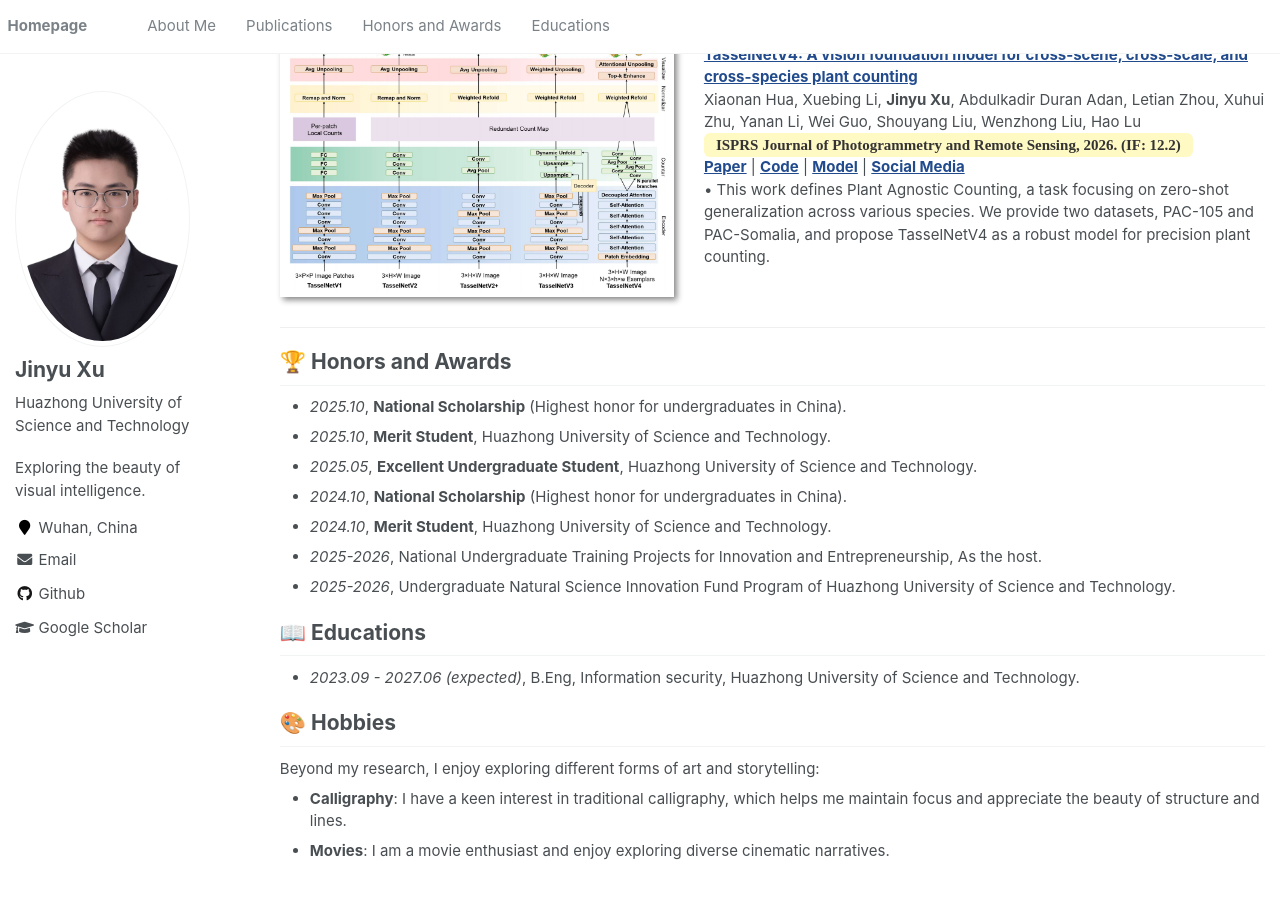
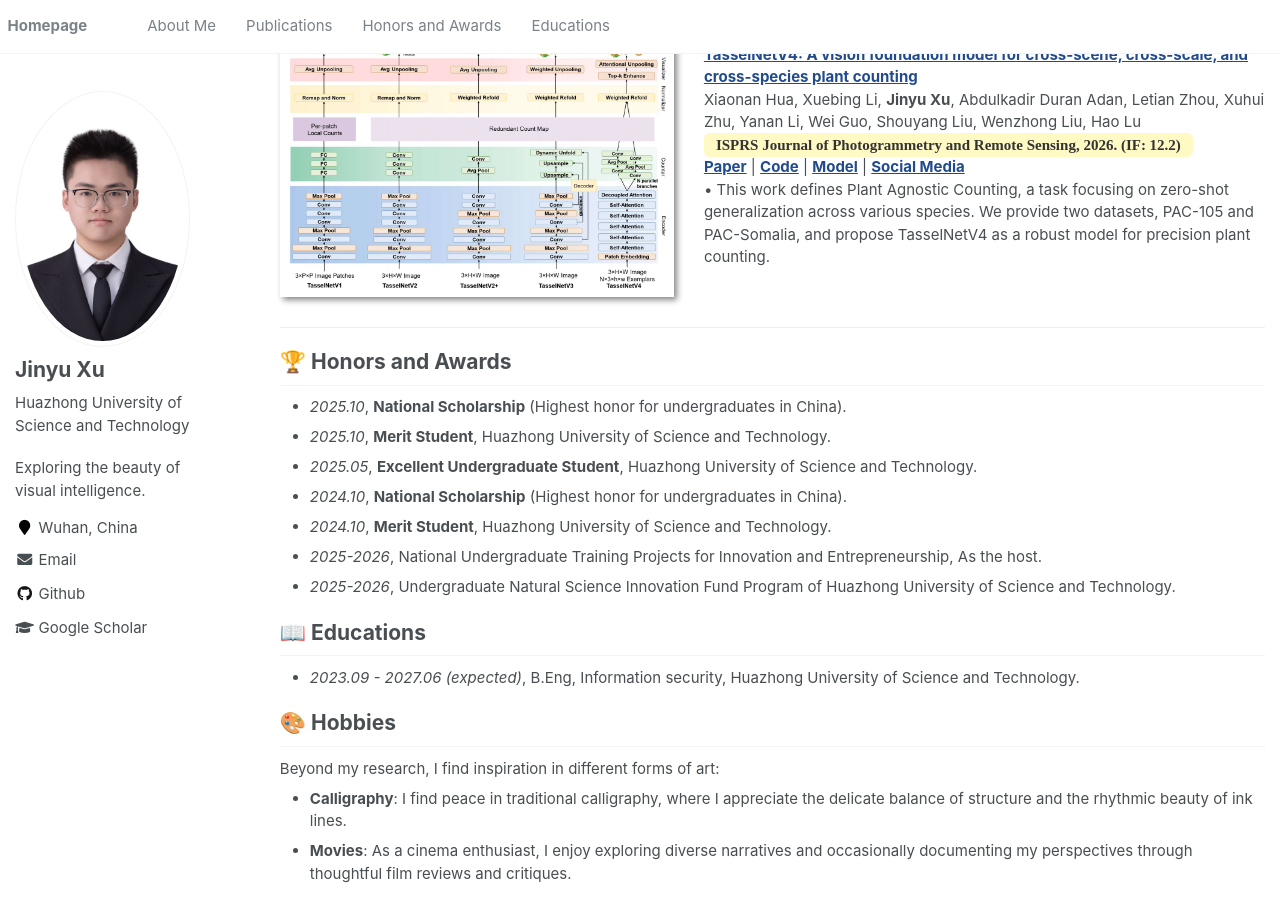
Before and after one commit to xu-jinyu/xu-jinyu.github.io, a Jekyll site: the page built from _pages/about.md, in a window 1280 px wide and 900 px high, scrolled down 812 px. Built offline with Jekyll 4.4.1, drawn with Linux system fonts in a browser that asks for light colours; before the commit the page ends 1690 px from its top, so only the background shows below that.

Commit message:
Update hobbies

```diff
--- a/_config.yml
+++ b/_config.yml
@@ -9,7 +9,7 @@
 title                    : "Jinyu Xu"
 description              : "Exploring the beauty of visual intelligence."
 repository               : "xu-jinyu/xu-jinyu.github.io"
-google_scholar_stats_use_cdn : true
+# google_scholar_stats_use_cdn : true
 
 # google analytics
 google_analytics_id      : "G-G63NN1K5MH"
--- a/_includes/scripts.html
+++ b/_includes/scripts.html
@@ -1,4 +1,4 @@
 <script src="assets/js/main.min.js"></script>
 
 {% include analytics.html %}
-{% include fetch_google_scholar_stats.html %}
+<!-- {% include fetch_google_scholar_stats.html %} -->
--- a/_pages/about.md
+++ b/_pages/about.md
@@ -8,12 +8,12 @@ redirect_from:
   - /about.html
 ---
 
-{% if site.google_scholar_stats_use_cdn %}
+<!-- {% if site.google_scholar_stats_use_cdn %}
 {% assign gsDataBaseUrl = "https://cdn.jsdelivr.net/gh/" | append: site.repository | append: "@" %}
 {% else %}
 {% assign gsDataBaseUrl = "https://raw.githubusercontent.com/" | append: site.repository | append: "/" %}
 {% endif %}
-{% assign url = gsDataBaseUrl | append: "google-scholar-stats/gs_data_shieldsio.json" %}
+{% assign url = gsDataBaseUrl | append: "google-scholar-stats/gs_data_shieldsio.json" %} -->
 
 <span class='anchor' id='about-me'></span>
 
@@ -81,9 +81,9 @@ Xiaonan Hua, Xuebing Li, **Jinyu Xu**, Abdulkadir Duran Adan, Letian Zhou, Xuhui
 
 
 # 🎨 Hobbies
-Beyond my research, I enjoy exploring different forms of art and storytelling:
-- **Calligraphy**: I have a keen interest in traditional calligraphy, which helps me maintain focus and appreciate the beauty of structure and lines.
-- **Movies**: I am a movie enthusiast and enjoy exploring diverse cinematic narratives.
+Beyond my research, I find inspiration in different forms of art:
+- **Calligraphy**: I find peace in traditional calligraphy, where I appreciate the delicate balance of structure and the rhythmic beauty of ink lines.
+- **Movies**: As a cinema enthusiast, I enjoy exploring diverse narratives and occasionally documenting my perspectives through thoughtful film reviews and critiques.
 
 
 <!-- # 💬 Invited Talks
```
